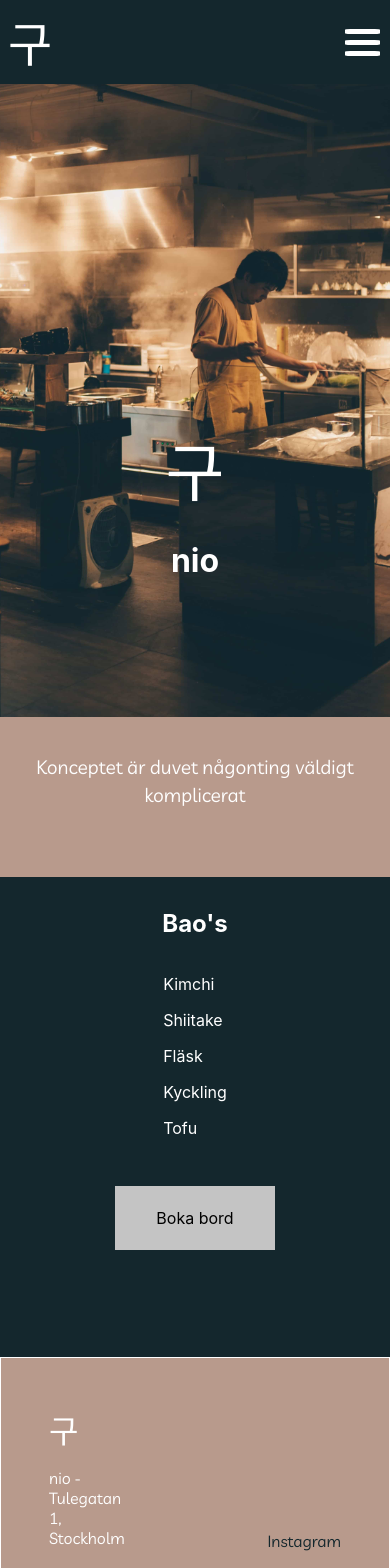
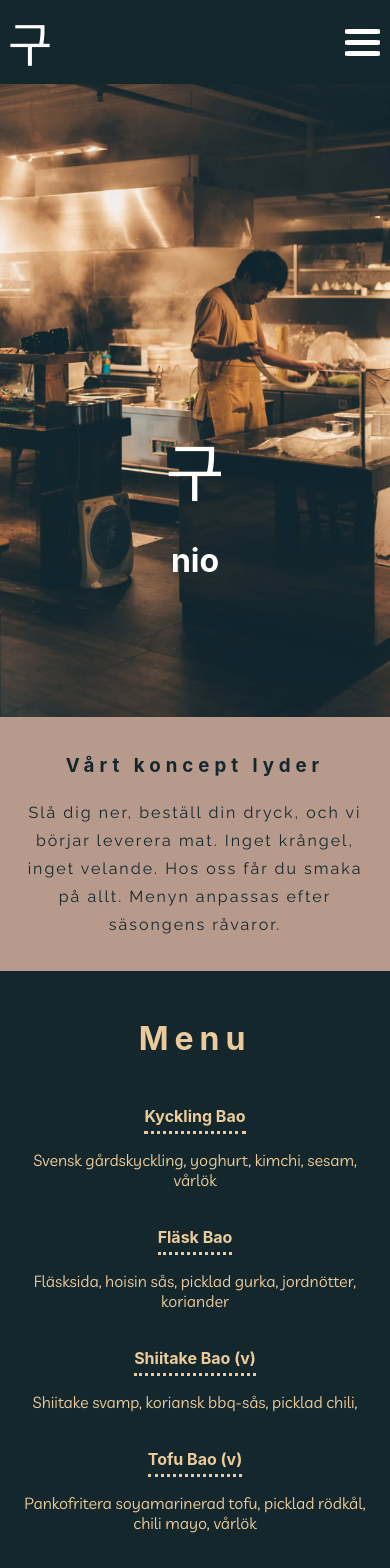
Before and after one commit to kamelfall/nio, a React (Create React App) app: page / in a window 390 px wide. Shown: the top 1568 px of the page. Built offline with nearby package versions, Linux system fonts and the light colour scheme.

Commit message:
fix content and responsive layouts

```diff
--- a/src/components/FooterComponent/FooterComponent.scss
+++ b/src/components/FooterComponent/FooterComponent.scss
@@ -8,17 +8,14 @@ footer {
   background-color: $secondaryColor;
   padding: 3rem;
 }
-.footerContent {
-  display: flex;
-  justify-content: space-between;
-}
+
 a:link {
   text-decoration: none;
   color: $primaryColor;
 }
 .contact {
-  width: 30%;
-  text-align: left;
+  width: 100%;
+  text-align: center;
 
   .footerLogo {
     font-size: 2em;
@@ -26,7 +23,33 @@ a:link {
   }
 }
 .socials {
-  width: 30%;
-  text-align: right;
-  align-self: center;
+  width: 100%;
+  text-align: center;
 }
+@include tablet {
+
+  .footerContent {
+    display: flex;
+    justify-content: space-between;
+  }
+  .contact {
+    width: 50%;
+    text-align: left;
+
+    .footerLogo {
+      font-size: 2em;
+      margin: 0 auto;
+    }
+  }
+  .socials {
+    width: 30%;
+    text-align: right;
+    align-self: center;
+  }
+}
+@include desktop {
+  .contact{
+    width: 30%;
+
+  }
+}
--- a/src/components/HomeComponent/HomeComponent.scss
+++ b/src/components/HomeComponent/HomeComponent.scss
@@ -7,7 +7,6 @@
   background-position: 75%;
   color: white;
   overflow: auto;
-
   p {
     margin: 50vh auto 0 auto;
     font-size: 4rem;
@@ -22,47 +21,74 @@
     }
   }
 }
-
 .menuInformation {
   background-color: $secondaryColor;
   min-height: 10rem;
   overflow: auto;
   padding: 1rem;
   box-sizing: border-box;
-  font-size: 1.2rem;
+  font-size: 1rem;
   line-height: 1.75rem;
+
+  @include desktop {
+    padding: 1rem 20rem;
+    font-size: 1.2rem;
+  }
+  h3 {
+    color: $primaryColor;
+    letter-spacing: 5px;
+  }
+  p {
+    color: $primaryColor;
+    letter-spacing: 2px;
+    font-family: $textFont;
+  }
 }
-
 .restaurantMenu {
   background-color: $primaryColor;
-  height: 30rem;
+  height: auto;
   overflow: auto;
-  color: white;
+  padding: 1rem;
 
   h2 {
     margin-top: 2rem;
+    font-size: 2rem;
+    color: $calendarColor;
+    letter-spacing: 6px;
   }
-
-  ul {
-    list-style-type: none;
-    padding: 0;
+  h4 {
+    color: $calendarColor;
+    padding-bottom: 5px;
+    border-bottom: 3px dotted $calendarColor;
     display: inline-block;
-    margin: 1rem auto 2rem auto;
-    text-align: left;
-
-    li {
-      margin-bottom: 1rem;
-    }
+    margin-bottom: 0;
   }
-
+  p {
+    color: $calendarColor;
+  }
+  .menuItem {
+    margin-bottom: 1rem;
+  }
+  .menuItemSide {
+    margin-top: 3rem;
+    border: 3px dotted $calendarColor;
+    display: inline-block;
+    padding: 1rem;
+  }
   .restaurantMenu__button {
-    background-color: $secondaryColor2;
+    background-color: $primaryColor;
+    border: 1px solid $secondaryColor;
+    color: $secondaryColor;
     height: 4rem;
     width: 10rem;
     line-height: 4rem;
-    color: black;
-    margin: 0 auto;
+    margin: 3rem auto;
     cursor: pointer;
+  }
+  .restaurantMenu__button:hover {
+    background-color: $secondaryColor;
+    border: 1px solid $primaryColor;
+    color: $primaryColor;
   }
 
 }
--- a/src/components/HomeComponent/HomeComponent.tsx
+++ b/src/components/HomeComponent/HomeComponent.tsx
@@ -11,17 +11,35 @@ class HomeComponent extends React.Component<{}, {}> {
           <h1>nio</h1>
         </section>
         <section className="menuInformation">
-          <p>Konceptet är duvet någonting väldigt komplicerat</p>
+          <h3>Vårt koncept lyder</h3>
+          <p>
+            Slå dig ner, beställ din dryck, och vi börjar leverera mat.
+            Inget krångel, inget velande. Hos oss får du smaka på allt. Menyn anpassas
+            efter säsongens råvaror.
+          </p>
         </section>
         <section className="restaurantMenu" id="menu">
-          <h2>Bao's</h2>
-          <ul>
-            <li>Kimchi</li>
-            <li>Shiitake</li>
-            <li>Fläsk</li>
-            <li>Kyckling</li>
-            <li>Tofu</li>
-          </ul>
+          <h2>Menu</h2>
+          <div className="menuItem">
+            <h4>Kyckling Bao</h4>
+            <p>Svensk gårdskyckling, yoghurt, kimchi, sesam, vårlök</p>
+          </div>
+          <div className="menuItem">
+            <h4>Fläsk Bao</h4>
+            <p>Fläsksida, hoisin sås, picklad gurka, jordnötter, koriander</p>
+          </div>
+          <div className="menuItem">
+            <h4>Shiitake Bao (v)</h4>
+            <p>Shiitake svamp, koriansk bbq-sås, picklad chili,</p>
+          </div>
+          <div className="menuItem">
+            <h4>Tofu Bao (v)</h4>
+            <p>Pankofritera soyamarinerad tofu, picklad rödkål, chili mayo, vårlök</p>
+          </div>
+          <div className="menuItemSide">
+            <p>Syrad kålsallad, kimchi, edamamebönor, rostade mandlar</p>
+            <p>serveras som små sidorätter</p>
+          </div>
           <div className="restaurantMenu__button">Boka bord</div>
         </section>
       </main>
```
